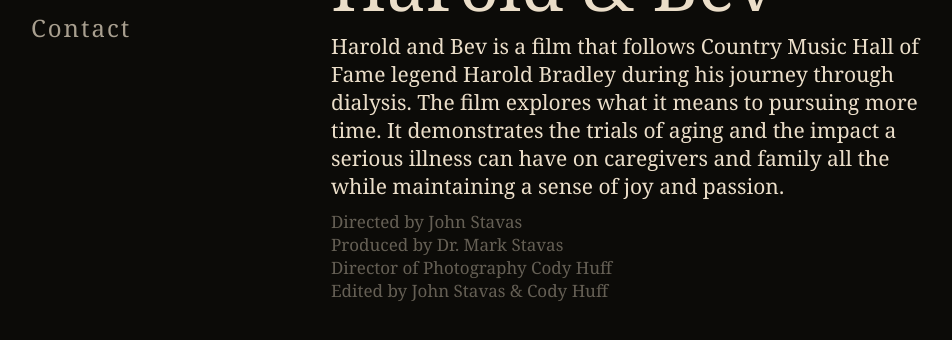
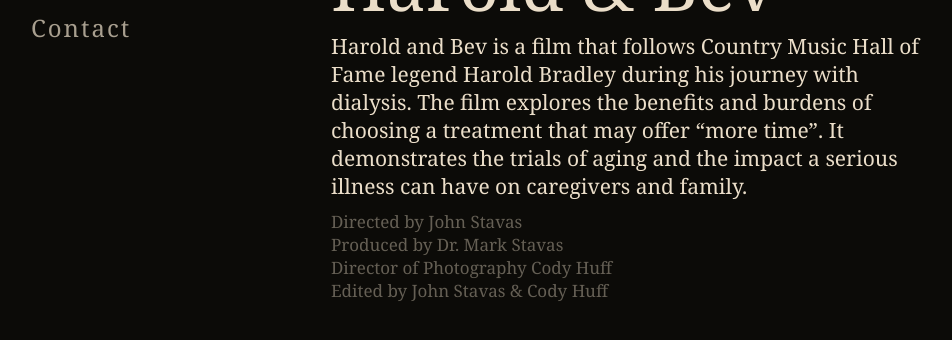
Before and after one commit to thayesx/pallidocs-website, a Jekyll site: the page built from index.md, in a window 1280 px wide and 900 px high, scrolled down 3963 px, cut to the strip 228-726 px from the top of the window. Shown: the top 340 px of the strip, without its empty margins (9-961 px from the left). Built offline with Jekyll 4.4.1, drawn with Linux system fonts in a browser that asks for light colours; some web fonts are replaced.

Commit message:
Update from Forestry.io John Stavas updated index.md

```diff
--- a/index.md
+++ b/index.md
@@ -34,10 +34,10 @@
   previewVideoUrl: https://player.vimeo.com/external/317379809.hd.mp4?s=01dcb0f8c41978f9a1dd08c3676df7e71bddbd4d&profile_id=175
   image: "/assets/091018_H&B_VANDY_1080p.00_12_49_21.Still001.jpg"
   description: 'Harold and Bev is a film that follows Country Music Hall of Fame legend
-    Harold Bradley during his journey through dialysis. The film explores what it
-    means to pursuing more time. It demonstrates the trials of aging and the impact
-    a serious illness can have on caregivers and family all the while maintaining
-    a sense of joy and passion. '
+    Harold Bradley during his journey with dialysis. The film explores the benefits
+    and burdens of choosing a treatment that may offer “more time”. It demonstrates
+    the trials of aging and the impact a serious illness can have on caregivers and
+    family. '
   extra: Directed by John Stavas <br> Produced by Dr. Mark Stavas <br> Director of
     Photography Cody Huff <br> Edited by John Stavas & Cody Huff
 - title: Intentional Healing
```
